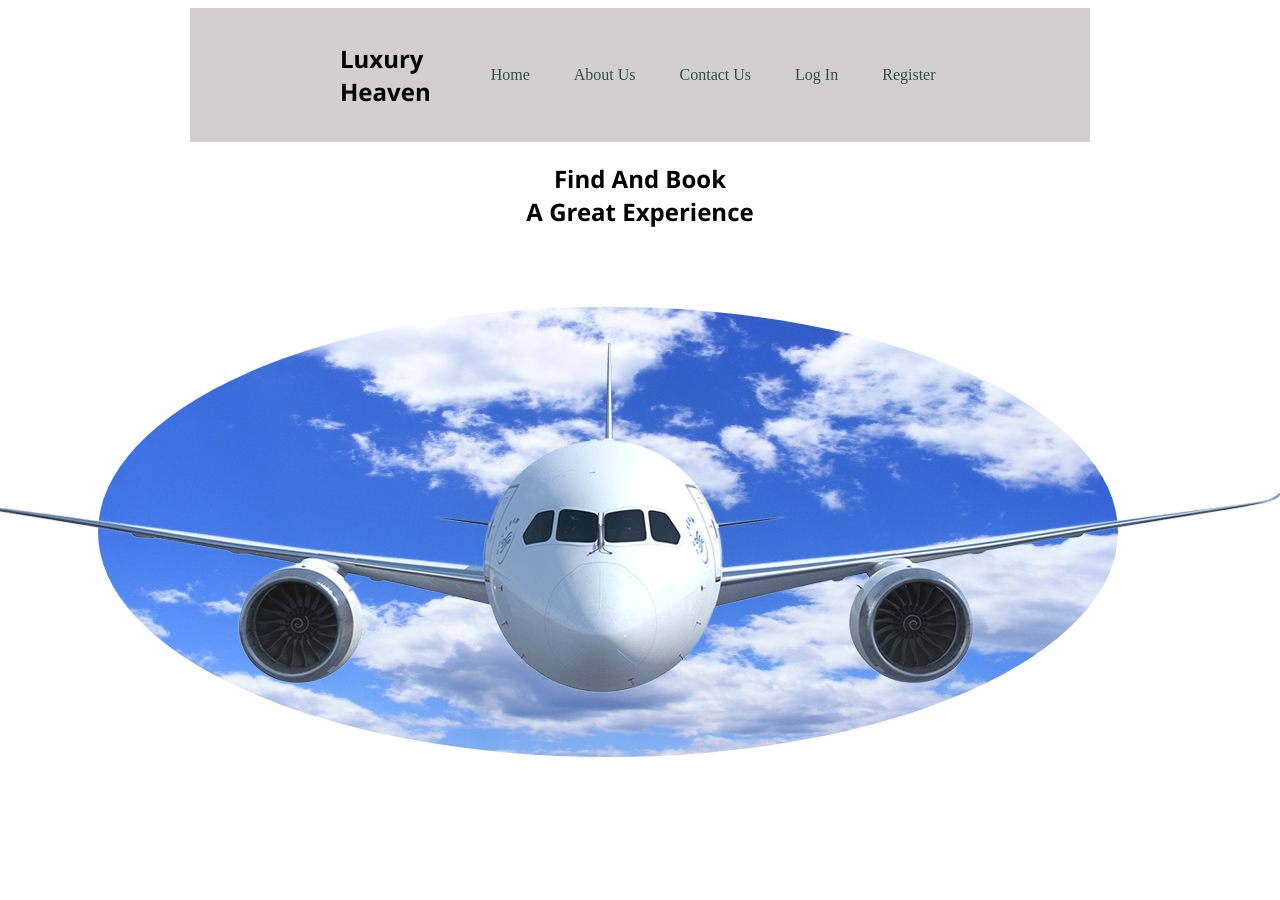
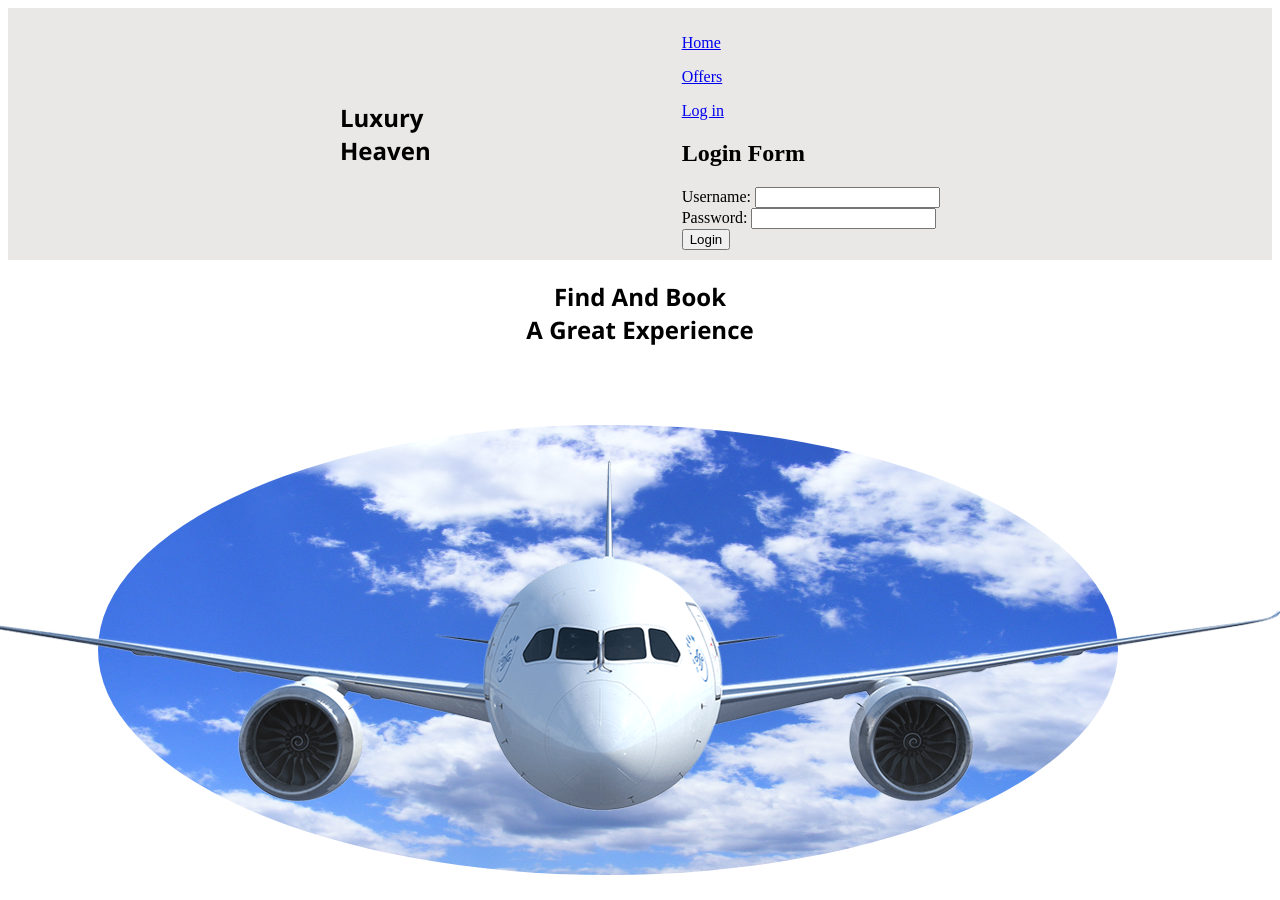
Before and after one commit to rinaqerkezi/Web_Projekti, a PHP site: page / in a window 1280 px wide. Before the commit the page ends 757 px from the top, so only its background shows below. Run offline with PHP 8.4, Linux system fonts and the light colour scheme.

Commit message:
commited

```diff
--- a/index.html
+++ b/index.html
@@ -5,25 +5,49 @@
     <meta name="viewport" content="width=device-width, initial-scale=1.0">
     <title>Booking Website</title>
 <link rel="stylesheet" type="text/css" href="style.css">
+
 </head>
+<script>
+    function toggleLoginForm() {
+      var loginForm = document.getElementById('loginForm');
+      loginForm.style.display = (loginForm.style.display === 'none') ? 'block' : 'none';
+    }
+</script>
+
 
 <body >
     <div id="Kontinieri">
         <div class="kontenti">
-    <p style="font-size: x-large; font-family: 'Segoe UI', Tahoma, Geneva, Verdana, sans-serif;" ><b>Luxury
+    <p id="kontenti" style="font-size: x-large; font-family: 'Segoe UI', Tahoma, Geneva, Verdana, sans-serif;" ><b>Luxury
    <br> Heaven</b> </p> <br></p>
    <div>
     <nav>
 
 <div class="nav-links">
-<ul>
-    <li><a href="#"> Home </a> </li>
-    <li><a href="#"> About Us </a> </li>
-    <li><a href="#"> Contact Us </a> </li>
-    <li><a href="#"> Log In </a> </li>
-    <li><a href="#"> Register </a> </li>
+    <p><a href="index.html">Home</a></p>
+    <p><a href="Offers.html" target="_blank">Offers</a></p>
+    <p><a href="#" onclick="toggleLoginForm();">Log in</a></p>
 
-</ul>
+    <div id="loginForm">
+      <h2>Login Form</h2>
+      <form action="your_login_process_script.php" method="post">
+        <label for="username">Username:</label>
+        <input type="text" id="username" name="username" required>
+        <br>
+        <label for="password">Password:</label>
+        <input type="password" id="password" name="password" required>
+        <br>
+        <input type="submit" value="Login">
+      </form>
+
+
+
+
+
+
+
+
+    </div>
     </nav>
 </div>
 </div>
--- a/style.css
+++ b/style.css
@@ -1,11 +1,16 @@
 #Kontinieri{
-    background:8px rgb(212, 207, 207);
+    background:8px rgb(234, 231, 231);
     margin-top: 5%;
     margin: auto;
-    max-width: 900px;
-
+    max-width: 2000px;
+    .
 
 }
+.p>div{
+align-items:center ;
+justify-items: center;
+}
+
 .kontenti{
     max-width: 600px;
     border: 10px;
```
Also changed, not shown: Offers.html (added), login.png (added).
